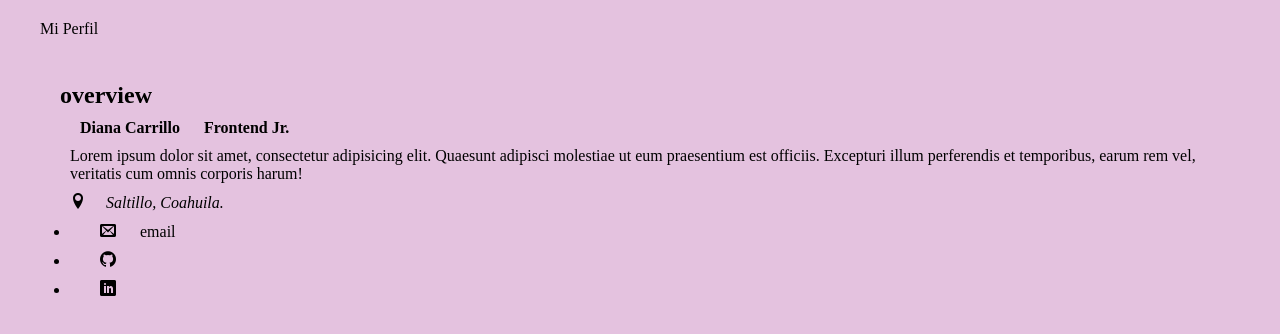
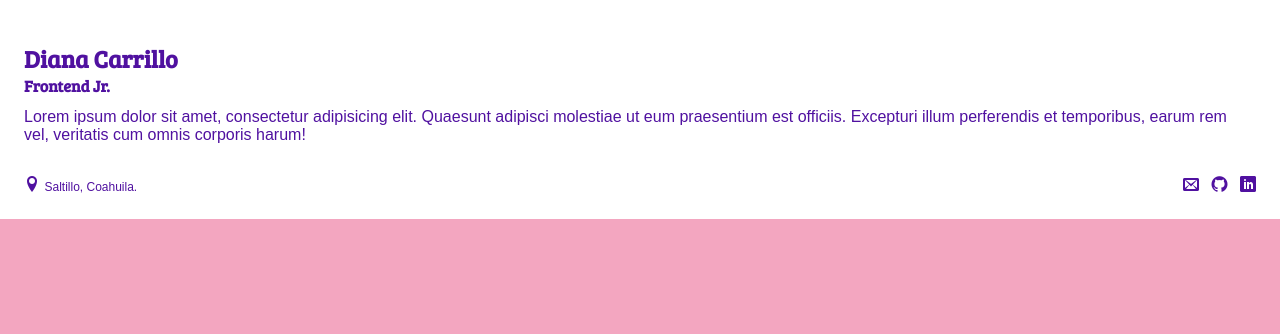
Before and after one commit to dianaCB08/dianaCB08.github.io, a plain HTML site: page src/index.html in a window 1280 px wide. Drawn offline with nearby package versions, Linux system fonts and the light colour scheme; files whose address does not match are found by name; a web font is replaced by a local one.

Commit message:
add style for card element

```diff
--- /dev/null
+++ b/src/css/card.css
@@ -0,0 +1,45 @@
+.dc_Card {
+  background-color: white;
+  padding: 24px;
+}
+
+.dc_Card-overview {
+  margin-bottom: 32px;
+}
+
+.dc_Card-overview-general {
+  margin-bottom: 12px;
+}
+
+.dc_Card-overview-general-name {
+  font-size: 24px;
+  display: block;
+}
+
+.dc_Card-overview-contact-location,
+.dc_Card-overview-contact-socialNetworks,
+.dc_Card-overview-contact-socialNetworks-item {
+  display: inline-block;
+}
+
+.dc_Card-overview-contact-location span {
+  font-size: 12px;
+}
+
+.dc_Card-overview-contact-socialNetworks {
+  float: right;
+}
+
+.dc_Card-overview-contact-socialNetworks-item {
+  margin: 0 4px;
+  transition: color ease 500ms;
+}
+
+
+.dc_Card-overview-contact-socialNetworks-item:last-child {
+  margin-right: 0;
+}
+
+.dc_Card-overview-contact-socialNetworks-item:hover {
+  color: #FF9AFD;
+}
--- a/src/css/global.css
+++ b/src/css/global.css
@@ -1,10 +1,23 @@
 body {
-  color: rgb(214, 238, 238)
+  background-color: #F3A6C0;
+  color: #5011A0;
+  font-family: 'Muli', sans-serif;
+  line-height: normal;
 }
 
 h1,
 h2,
-h3, {
-  color: #333333;
-  font-family: 'Playfair Display', serif;
+h3,
+h4,
+h5,
+h6,
+strong,
+b {
+  font-family: 'Bree Serif', serif;
+  font-weight: bold;
 }
+
+a {
+  color: inherit;
+  text-decoration: none;
+}
--- a/src/css/utils.css
+++ b/src/css/utils.css
@@ -1,4 +1,4 @@
-.hp_u-onlyRead {
+.dc_u-onlyRead {
   position: absolute !important;
   padding: 0 !important;
   border: 0 !important;
--- a/src/index.html
+++ b/src/index.html
@@ -6,53 +6,53 @@
   <meta name="viewport" content="width=device-width, initial-scale=1.0">
   <meta http-equiv="X-UA-Compatible" content="ie=edge">
   <title>Document</title>
+  <link rel="stylesheet" href="https://cdnjs.cloudflare.com/ajax/libs/meyer-reset/2.0/reset.min.css" />
+  <link href="https://fonts.googleapis.com/css?family=Bree+Serif|Muli" rel="stylesheet">
+  <link rel="stylesheet" href="./css/global.css">
   <link rel="stylesheet" href="./css/icon-fonts.css">
-  <link href="https://fonts.googleapis.com/css?family=Playfair+Display" rel="stylesheet">
-  <style>
-      * {
-      margin: 10px;
-      padding: 0px;
-    }
-
-  </style>
+  <link rel="stylesheet" href="./css/utils.css">
+  <link rel="stylesheet" href="./css/card.css">
 </head>
-<link rel=”stylesheet” href=”global.css”>
-<body style="background-color:rgb(228, 194, 223)">
+<body>
   <div>
-    <p>Mi Perfil</p>
-    <div>
+    <h1 class="dc_u-onlyRead">Mi Perfil</h1>
+    <div class="dc_Card">
       <img src="" alt="">
-      <section>
-        <h2>overview</h2>
-        <div>
-          <p>
-            <strong>Diana Carrillo</strong>
-            <strong>Frontend Jr.</strong>
-
+      <section class="dc_Card-overview">
+        <h2 class="dc_u-onlyRead">overview</h2>
+        <div class="dc_Card-overview-general">
+          <strong class="dc_Card-overview-general-name">Diana Carrillo</strong>
+          <strong class="dc_Card-overview-general-job">Frontend Jr.</strong>
+        </div>
         <p>Lorem ipsum dolor sit amet, consectetur adipisicing elit.
           Quaesunt adipisci molestiae ut eum praesentium est officiis.
           Excepturi illum perferendis et temporibus, earum rem vel,
-              veritatis cum omnis corporis harum!</p>
-
+          veritatis cum omnis corporis harum!
         </p>
-        </div>
       </section>
-      <section>
-        <address><i class="dcb-location"></i><span>Saltillo, Coahuila.</span>
+      <section class="dc_Card-overview-contact">
+        <address class="dc_Card-overview-contact-location">
+          <i class="dcb-location"></i>
+          <span>Saltillo, Coahuila.</span>
         </address>
-        <ul>
-          <li>
-            <a href="#"></a>
+        <ul class="dc_Card-overview-contact-socialNetworks">
+          <li class="dc_Card-overview-contact-socialNetworks-item">
+            <a href="#">
               <i class="dcb-email"></i>
-            <span class="dcb_u-onlyRead">email</span>
+              <span class="dc_u-onlyRead">email</span>
+            </a>
           </li>
-          <li>
-            <a href="#"></a>
+          <li class="dc_Card-overview-contact-socialNetworks-item">
+            <a href="#">
               <i class="dcb-github"></i>
+              <span class="dc_u-onlyRead">github</span>
+            </a>
           </li>
-          <li>
-            <a href="#"></a>
+          <li class="dc_Card-overview-contact-socialNetworks-item">
+            <a href="#">
               <i class="dcb-linkedin"></i>
+              <span class="dc_u-onlyRead">linkedin</span>
+            </a>
           </li>
         </ul>
       </section>
```
Lines whose indentation alone changed are shown as unchanged.
